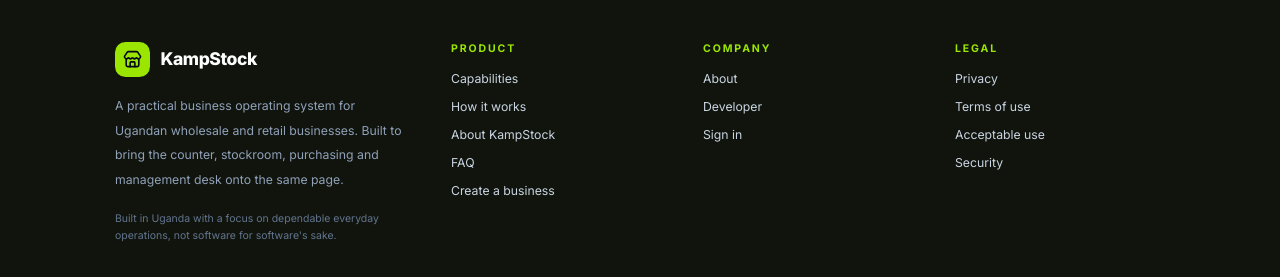
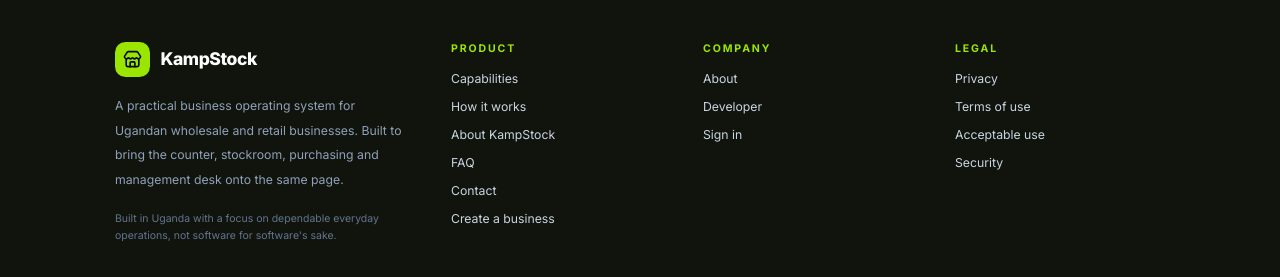
Before and after one commit to PerezChris99/kampstock, a React (Vite) app in the folder frontend/: page / in a window 1280 px wide. Shown: the part 2717-2994 px from the top of the page. Built offline with nearby package versions, Linux system fonts and the light colour scheme; no server answers.

Commit message:
feat(public-site): connect contact and support navigation

```diff
--- a/frontend/src/pages/LandingPage.tsx
+++ b/frontend/src/pages/LandingPage.tsx
@@ -53,7 +53,7 @@
         </div>
         <div>
           <p className="mb-4 text-xs font-bold uppercase tracking-[0.18em] text-lime-400">Product</p>
-          <div className="space-y-3 text-sm"><a href="#features" className="block hover:text-white">Capabilities</a><Link to="/how-it-works" className="block hover:text-white">How it works</Link><Link to="/about" className="block hover:text-white">About KampStock</Link><Link to="/faq" className="block hover:text-white">FAQ</Link><Link to="/register" className="block hover:text-white">Create a business</Link></div>
+          <div className="space-y-3 text-sm"><a href="#features" className="block hover:text-white">Capabilities</a><Link to="/how-it-works" className="block hover:text-white">How it works</Link><Link to="/about" className="block hover:text-white">About KampStock</Link><Link to="/faq" className="block hover:text-white">FAQ</Link><Link to="/contact" className="block hover:text-white">Contact</Link><Link to="/register" className="block hover:text-white">Create a business</Link></div>
         </div>
         <div>
           <p className="mb-4 text-xs font-bold uppercase tracking-[0.18em] text-lime-400">Company</p>
```
